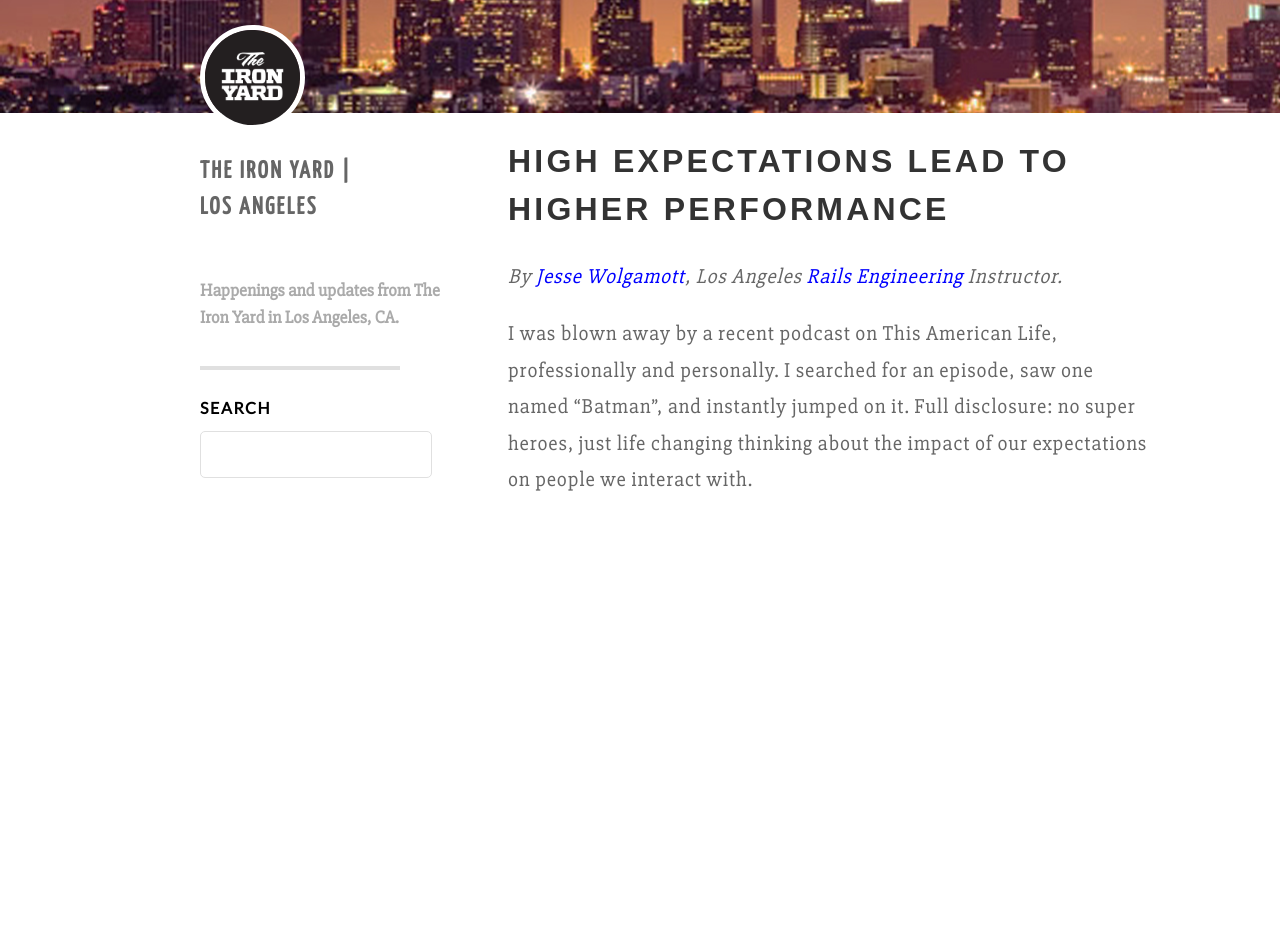
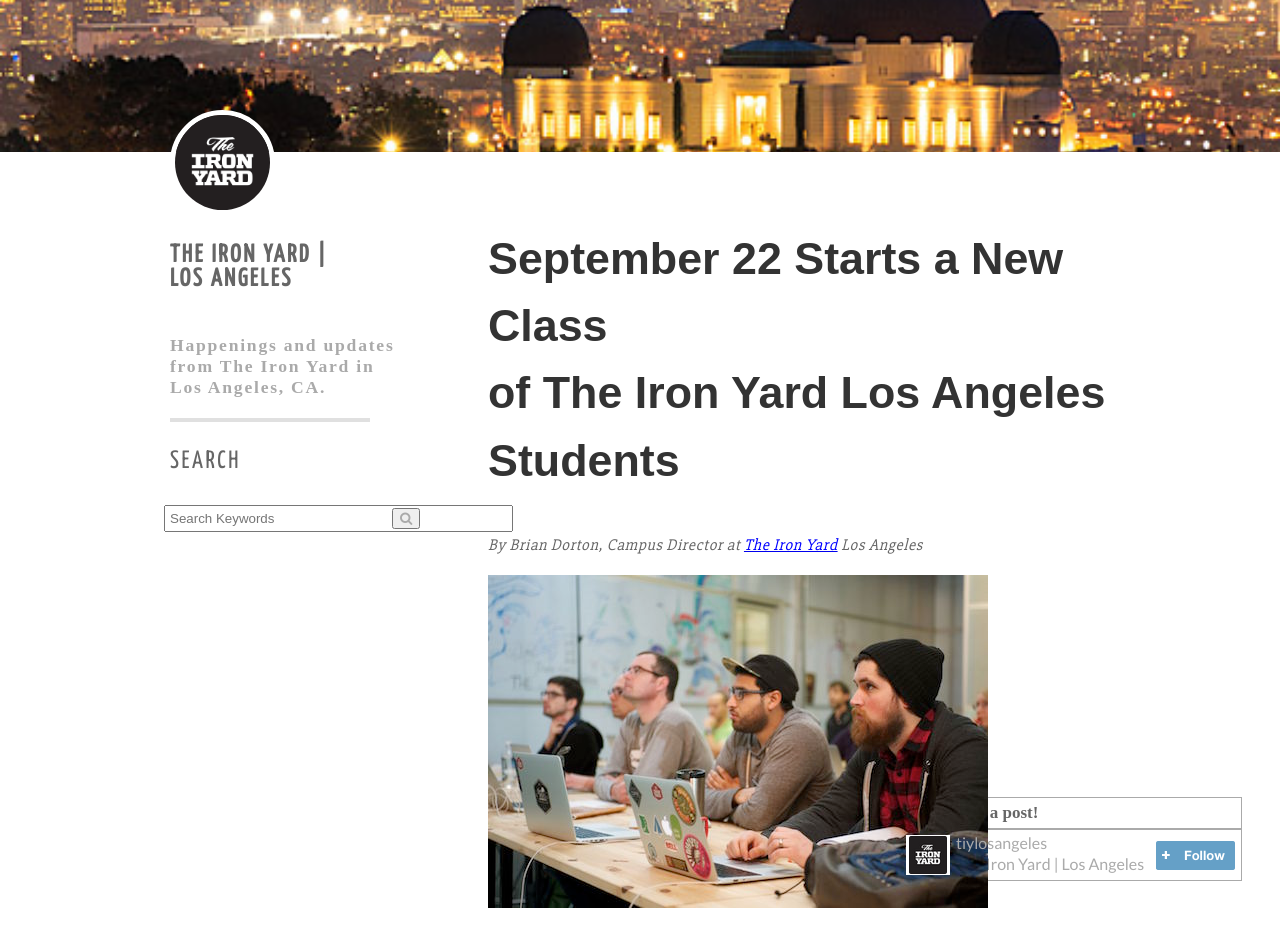
Before and after one commit to Miguelramirezjr/1.2-Blog-Layout, a plain HTML site: page index.html in a window 1280 px wide. Shown: the part 280-1226 px from the top of the page. Before the commit the page ends 849 px from the top, so only its background shows below. Drawn offline with Linux system fonts and the light colour scheme; a web font is replaced by a local one.

Commit message:
added pics and blog section

```diff
--- a/index.html
+++ b/index.html
@@ -8,28 +8,53 @@
 <link href='http://fonts.googleapis.com/css?family=Slabo+27px' rel='stylesheet' type='text/css'>
 <link href='http://fonts.googleapis.com/css?family=Yanone+Kaffeesatz' rel='stylesheet' type='text/css'>
 <link href='http://fonts.googleapis.com/css?family=Lato' rel='stylesheet' type='text/css'>
+<link rel="stylesheet" href="https://maxcdn.bootstrapcdn.com/font-awesome/4.5.0/css/font-awesome.min.css">
 </head>
 <body>
-  <div class="content-wrapper">
-    <header class="clearfix">
+    <div class="content-wrapper"> <!-- Start Of Wrapper -->
+
+        <header class="header"> <!-- Start Of Header -->
             <aside class="sidebar">
                 <div class="ironyard">
                     <img src="images/ironyard.png">
                 </div>
-        <h1>The Iron Yard | <br>Los Angeles</h1></br>
-        <h2>Happenings and updates from The Iron Yard in Los Angeles, CA.</h2>
+                    <p><b>The Iron Yard | <br>Los Angeles</p></b></br>
+                    <h2>Happenings and updates<br> from The Iron Yard in<br> Los Angeles, CA.</h2>
                     <hr>
-        <form class="search">
-          <label>Search</label><br>
-          <input type="text">
+                    <p>SEARCH</p>
+                    <form id="search" action="#" method="post">
+                        <fieldset>
+                            <input type="text" id="q" name="q" size="40" placeholder="Search Keywords"/>
+                            <button type="submit"><i class="fa fa-search"></i></button>
+                        </fieldset>
                     </form>
             </aside>
-    </header>
-    <article>
-      <h1>High Expectations Lead To Higher Performance</h1>
-      <p><em>By <font color="blue">Jesse Wolgamott</font>, Los Angeles <font color="blue">Rails Engineering</font> Instructor.</em></p>
-      <p>I was blown away by a recent podcast on This American Life, professionally and personally. I searched for an episode, saw one named “Batman”, and instantly jumped on it. Full disclosure: no super heroes, just life changing thinking about the impact of our expectations on people we interact with.</p>
-    </article>
+        </header> <!-- End Of Header -->
+
+            <article> <!-- Start Of Article -->
+                <h1>September 22 Starts a New Class<br> of The Iron Yard Los Angeles<br> Students</h1>
+                <p><em>By Brian Dorton, Campus Director at <a href="https://www.theironyard.com/"><font color="blue">The Iron Yard</font></a> Los Angeles</em></p>
+                <img src="images/iron-yard-students.jpg">
+            </article> <!-- End Of Article -->
+
+            <aside class="right-side-container"> <!-- Start Of Right Side -->
+                <section class="never-miss">
+                    <h6 class="post">Never miss a post!</h6>
+                </section>
+
+                <section class="tiy-la">
+                    <div class="small-logo">
+                        <img src="images/small-logo.png">
+                        <img src="images/follow.png" alt="follow" style="margin-left:202px; margin-bottom:5px">
                     </div>
+                        <section class="right-side-tiyla1">
+                            <p>tiylosangeles</p>
+                        </section>
+                        <section class="right-side-tiyla2">
+                            <p>The Iron Yard | Los Angeles</p>
+                        </section>
+                </section>
+            </aside> <!-- End Of Right Side -->
+    </div> <!-- End Of Wrapper -->
 </body>
 </html>
--- a/main.css
+++ b/main.css
@@ -1,7 +1,7 @@
 /** HEADER **/
 
 header {
-  background-image: url(images/lasky.jpg);
+    background-image: url(images/Los-Angeles-City.jpg);
     background-size: cover;
     position: absolute;
     top: 0;
@@ -12,27 +12,25 @@ header {
 
 article {
     width: 650px;
-  top: 390px;
-  left: 500px;
+    top: 465px;
+    left: 480px;
     padding-bottom: 50px;
     position: relative;
+    margin-top: 40px;
 }
 
 article h1 {
     font-family: 'Francois One', sans-serif;
-  font-weight: 800;
-  font-size: 2em;
+    font-size: 2.8em;
     line-height: 1.5em;
-  letter-spacing: 0.1em;
     color: #333;
-  text-transform: uppercase;
 }
 
 article p {
     font-family: 'Slabo 27px', 'Serif';
     letter-spacing: 0.04em;
     line-height: 1.75em;
-  font-size: 1.3em;
+    font-size: 1.0em;
     color: #666;
 }
 
@@ -45,26 +43,27 @@ article p {
     border: 5px solid #fff;
 }
 
-.sidebar h1 {
+.sidebar p {
     font-family: 'Yanone Kaffeesatz', sans-serif;
-  line-height: 1.5em;
     color: #666;
     letter-spacing: 0.1em;
     text-transform: uppercase;
+    font-size: 25px;
+    text-decoration-style: solid;
 }
 
 .sidebar h2 {
-  font-family: 'Slabo 27px', 'Serif';
-  line-height: 1.5em;
+    letter-spacing: 0.1em;
     font-size: 1.1em;
     color: #AAA;
+    margin: 0;
 }
 
 .sidebar {
     position: relative;
-  top: 305px;
+    top: 390px;
     width: 250px;
-  padding-left: 200px;
+    padding-left: 170px;
 }
 /** SEARCH AND TEXT SECTION **/
 
@@ -87,12 +86,75 @@ hr {
     border-top: 4px solid #E0E0E0;
 }
 
-input {
-  padding: 15px;
-  width: 200px;
-  border-radius: 5px;
-  border: 1px solid #E0E0E0;
-  bottom: -60px;
+form#search fieldset {
+    position: relative;
+    border: none;
+    margin-left: -18px;
+}
+form#search input[type='text'] {
+    padding: 4px;
+}
+form#search button {
     position: absolute;
-  outline: none;
+    top: 9px;
+    left: 240px;
+    color: #AAA;
 }
+
+/** Right Side Container **/
+
+.right-side-container{
+    float: right;
+    margin-right: 30px;
+    margin-top: 300px;
+    height: 100px;
+}
+
+.never-miss {
+    border-style: solid;
+    border-width: thin;
+    width: 340px;
+    height: 30px;
+    color: #AAA;
+}
+
+.never-miss h6 {
+    color: #666;
+    font-size: 17px;
+    margin: 0;
+    padding-top: 5px;
+    padding-left: 5px;
+}
+
+.tiy-la {
+    border-style: solid;
+    border-width: thin;
+    width: 340px;
+    height: 50px;
+    color: #AAA;
+}
+
+.tiy-la h6 {
+    margin: 0;
+    padding: 0;
+    text-align: center;
+}
+
+.small-logo {
+    margin-left: 5px;
+    margin-top: 5px;
+    position: absolute;
+}
+
+.right-side-tiyla1 p{
+    margin-left: 55px;
+    margin-top: 3px;
+    font-family: 'Lato', sans-serif;
+    position: relative;
+}
+
+.right-side-tiyla2 {
+    margin-left: 55px;
+    margin-top: -14px;
+    font-family: 'Lato', sans-serif;
+}
```
Also changed, not shown: images/Los-Angeles-City.jpg (added), images/follow.png (added), images/iron-yard-students.jpg (added), images/lasky.jpg (deleted), images/small-logo.png (added). Lines whose indentation alone changed are shown as unchanged.
